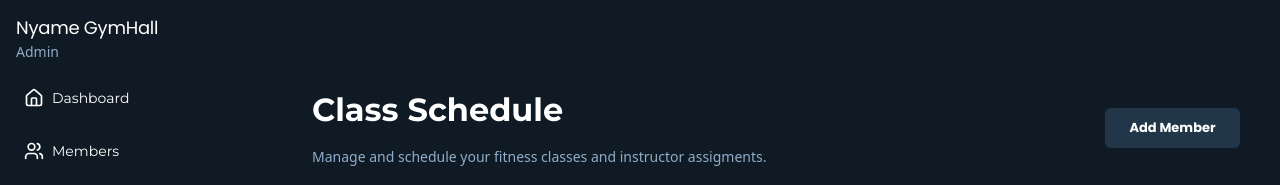
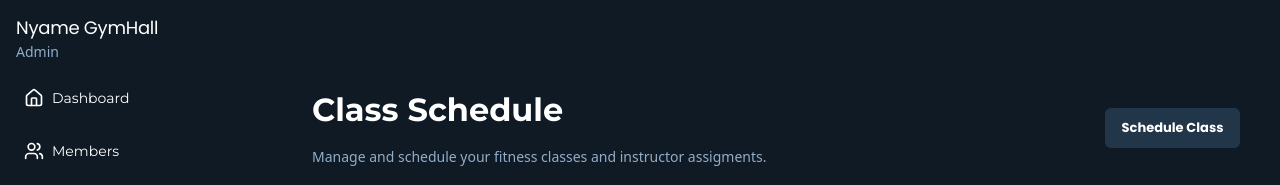
Before and after one commit to mafindijr/Gym-Management-System, a React (Vite) app: page /classes in a window 1280 px wide. Shown: the top 185 px of the page. Built offline with nearby package versions, Linux system fonts and the light colour scheme.

Commit message:
fix: make changes to the schedule class form and review details modal

```diff
--- a/src/pages/classes.jsx
+++ b/src/pages/classes.jsx
@@ -61,7 +61,7 @@ export default function Classes() {
                 <h1 className='text-[32px] leading-[40px] font-bold font-montserrat'>Class Schedule</h1>
                 <span className='text-[14px] leading-[21px] text-adminsmtext'>Manage and schedule your fitness classes and instructor assigments.</span>
                 </div>
-                <button onClick={() => setOpenModal(true)} className='bg-[#223649] w-[135px] h-[40px] rounded-md pl-4 pr-4 leading-5.4 text-[13px] font-bold font-poppins text-center cursor-pointer'>Add Member</button>
+                <button onClick={() => setOpenModal(true)} className='bg-[#223649] w-[135px] h-[40px] rounded-md pl-4 pr-4 leading-5.4 text-[13px] font-bold font-poppins text-center cursor-pointer'>Schedule Class</button>
             </div>
 
             <div className='flex flex-col gap-4 text-[14px] leading-[21px]'>
@@ -129,14 +129,14 @@ export default function Classes() {
                     </div>
                     <div>
                         <label>
-                            Membership
+                            Instructor
 
                         <input
                         className="p-2 my-1 w-full outline-none border-[#334d66] border-2 bg-[#223649] rounded-md text-[16px]"
                         type="text"
                         placeholder="Enter Membership Type"
                         name="membership"
-                        value={formData.membership}
+                        value={formData.instrucor}
                         onChange={handleChange}
                         />
                         </label>
@@ -156,18 +156,18 @@ export default function Classes() {
                     </div>
                     <div>
                         <label>
-                            Last Seen
+                            Date & Time
                         <input
                         className="p-2 my-1 w-full outline-none border-[#334d66] border-2 bg-[#223649] rounded-md text-[16px]"
                         type="text"
                         placeholder="Enter Name"
                         name="lastVisit"
-                        value={formData.lastVisit}
+                        value={formData.dateTime}
                         onChange={handleChange}
                         />
                         </label>
                     </div>
-                    <button type="submit" className="bg-[#223649] w-[135px] h-[40px] rounded-md my-4 pl-4 pr-4 leading-5.4 text-[13px] font-bold font-poppins text-center cursor-pointer">Add Member</button>
+                    <button type="submit" className="bg-[#223649] w-[135px] h-[40px] rounded-md my-4 pl-4 pr-4 leading-5.4 text-[13px] font-bold font-poppins text-center cursor-pointer">Schedule Class</button>
                 </div>
             </form>
         </Modal>
```
